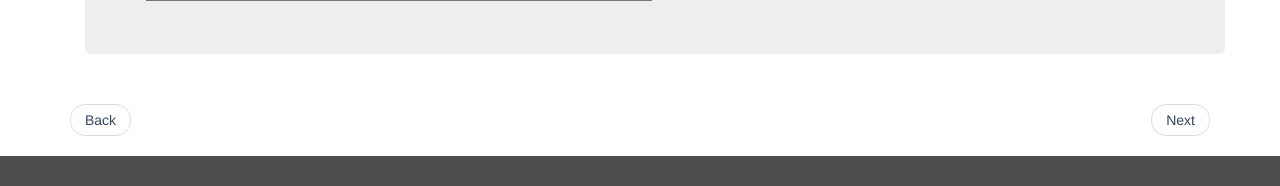
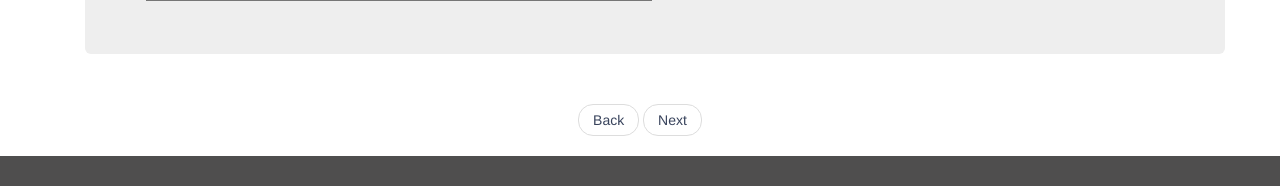
Before and after one commit to hhabib/anonymization-tool, a Flask app: page /results.html in a window 1280 px wide. Shown: the part 1212-1398 px from the top of the page. Run offline with Flask 2, Linux system fonts and the light colour scheme; some libraries are stand-ins or nearby versions.

Commit message:
moved buttons to be close together

```diff
--- a/app/code/static/js/file_upload.js
+++ b/app/code/static/js/file_upload.js
@@ -70,7 +70,7 @@ $(document).ready(function() {
                     $('#contents').html(html);
 
                     // Add previous & next buttons
-                    $('#navigation').html('<ul class=\"pager\"><li class=\"previous\"><a href=\"./\">Back</a></li><li class=\"next\"><a href=\"./anonymize.html\">Next</a></li></ul>');
+                    $('#navigation').html('<ul class=\"pager\"><li><a href=\"./\">Back</a></li><li><a href=\"./anonymize.html\">Next</a></li></ul>');
                 };
                 reader.onerror = function() {
                     console.log('Unable to read ' + file.fileName);
--- a/app/code/templates/anonymize.html
+++ b/app/code/templates/anonymize.html
@@ -52,8 +52,8 @@
         </div>
         <div id="navigation">
             <ul class="pager">
-                <li class="previous"><a href="./import.html">Back</a></li>
-                <li class="next"><a onclick="submit()">Next</a></li>
+                <li><a href="./import.html">Back</a></li>
+                <li><a onclick="submit()">Next</a></li>
             </ul>
         </div>
     </div>
--- a/app/code/templates/export.html
+++ b/app/code/templates/export.html
@@ -33,7 +33,7 @@
         </div>
         <div id="navigation">
             <ul class="pager">
-                <li class="previous"><a href="./results.html">Back</a></li>
+                <li><a href="./results.html">Back</a></li>
             </ul>
         </div>
     </div>
--- a/app/code/templates/results.html
+++ b/app/code/templates/results.html
@@ -45,8 +45,8 @@
         </div>
         <div id="navigation">
             <ul class="pager">
-                <li class="previous"><a href="./anonymize.html">Back</a></li>
-                <li class="next"><a href="/export.html">Next</a></li>
+                <li><a href="./anonymize.html">Back</a></li>
+                <li><a href="/export.html">Next</a></li>
             </ul>
         </div>
     </div>
```
